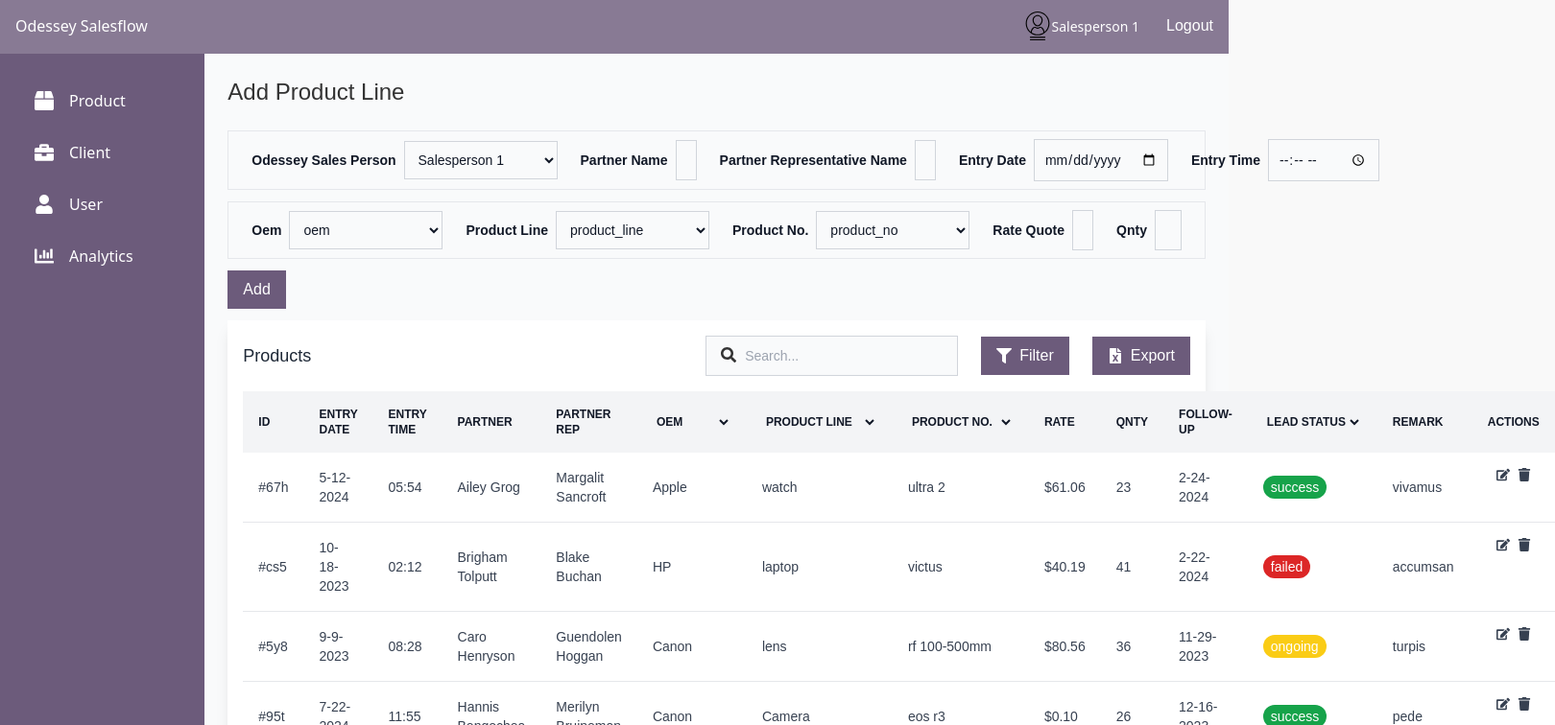
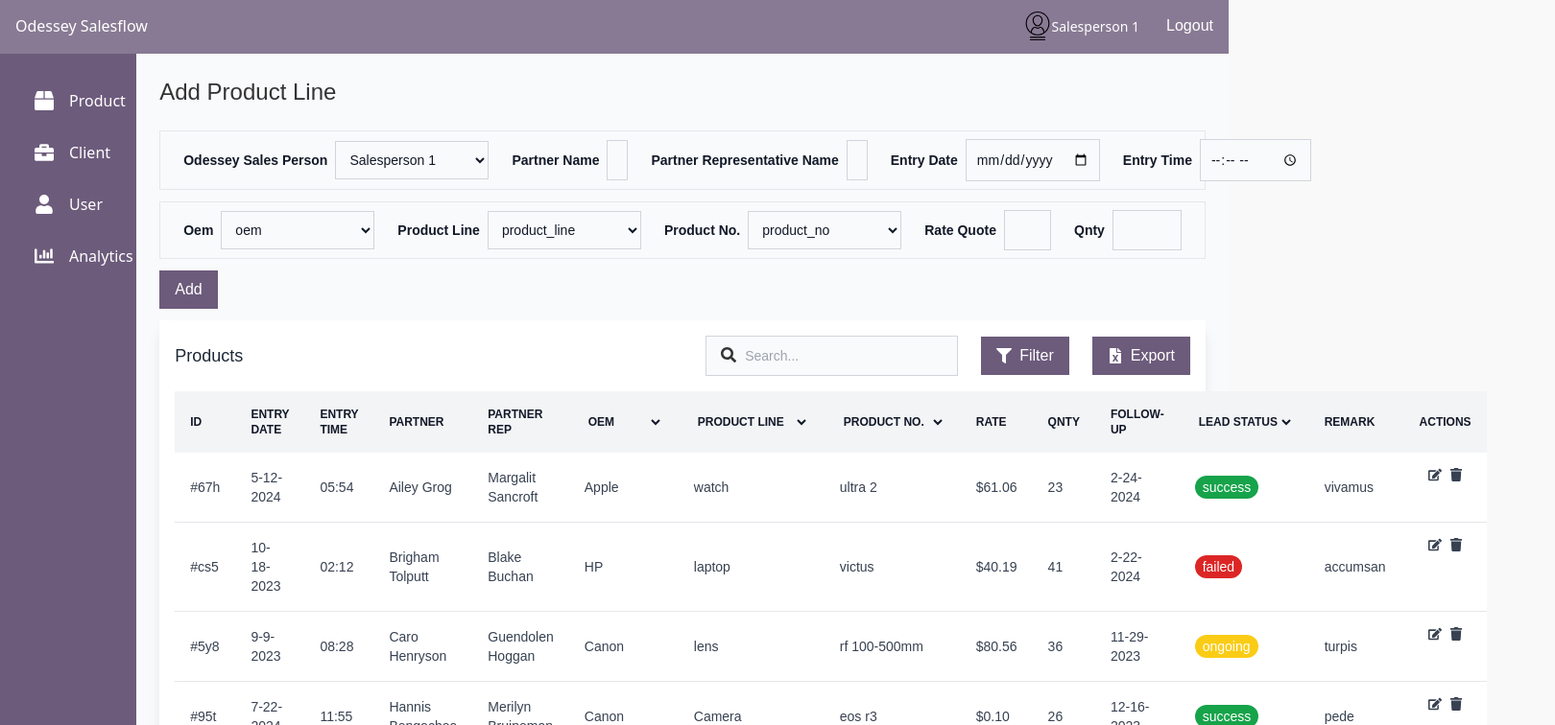
Before and after one commit to theashhar/odyssey-salesflow, a React (Create React App) app in the folder frontend/: page /user in a window 1280 px wide. Shown: the top 756 px of the page at 96% size, 1620 px wide, since content can reach past the window. Built offline with nearby package versions, Linux system fonts and the light colour scheme.

Commit message:
main section width increased

```diff
--- a/frontend/src/components/Header.js
+++ b/frontend/src/components/Header.js
@@ -2,7 +2,7 @@ import { Link } from "react-router-dom";
 
 export default function Header({ username }) {
   return (
-    <nav className="col-span-6 block w-full h-[3.5rem] px-4 py-2 mx-auto text-white bg-primary bg-opacity-80 backdrop-blur-2xl backdrop-saturate-200">
+    <nav className="col-span-9 block w-full h-[3.5rem] px-4 py-2 mx-auto text-white bg-primary bg-opacity-80 backdrop-blur-2xl backdrop-saturate-200">
       <div className="w-full flex items-center justify-between text-blue-gray-900">
         <Link
           to="#"
--- a/frontend/src/layout/AdminLayout.js
+++ b/frontend/src/layout/AdminLayout.js
@@ -5,7 +5,7 @@ import UserNavbar from "../components/UserNavbar";
 export default function AdminLayout() {
   return (
     <div className="app">
-      <div className="grid grid-cols-6">
+      <div className="grid grid-cols-9">
         {/* header */}
         <Header username="admin" />
         {/* sidebar */}
@@ -13,7 +13,7 @@ export default function AdminLayout() {
           <UserNavbar type="admin" />
         </div>
         {/* main content */}
-        <div className="col-span-5">
+        <div className="col-span-8">
           <Outlet />
         </div>
       </div>
--- a/frontend/src/layout/UserLayout.js
+++ b/frontend/src/layout/UserLayout.js
@@ -15,15 +15,15 @@ export default function UserLayout() {
   const user = useSelector((state) => state.user);
 
   return (
-    <div className="grid grid-cols-6">
+    <div className="grid grid-cols-9">
       {/* header */}
       <Header username={user.username} />
       {/* sidebar */}
-      <div className="col-start-1 h-[calc(100vh-3.5rem)] col-span-1 relative flex w-full max-w-[20rem] flex-col bg-primary text-white bg-clip-border p-4">
+      <div className="col-start-1 h-[calc(100vh-3.5rem)] col-span-1 relative flex w-full flex-col bg-primary text-white bg-clip-border p-4">
         <UserNavbar />
       </div>
       {/* main content */}
-      <div className="col-span-5 bg-gray-50">
+      <div className="col-span-8 bg-gray-50">
         <Outlet />
       </div>
     </div>
```
